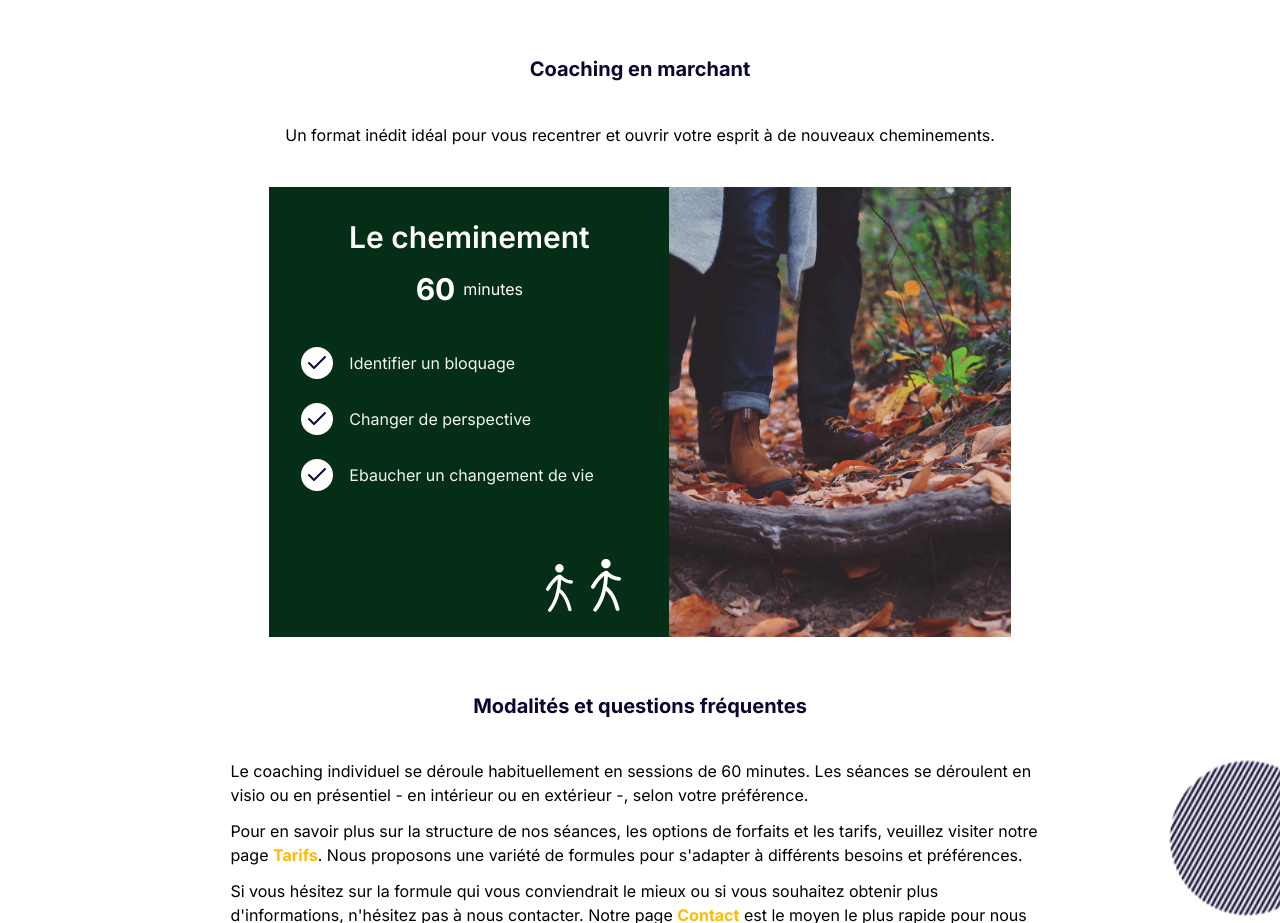
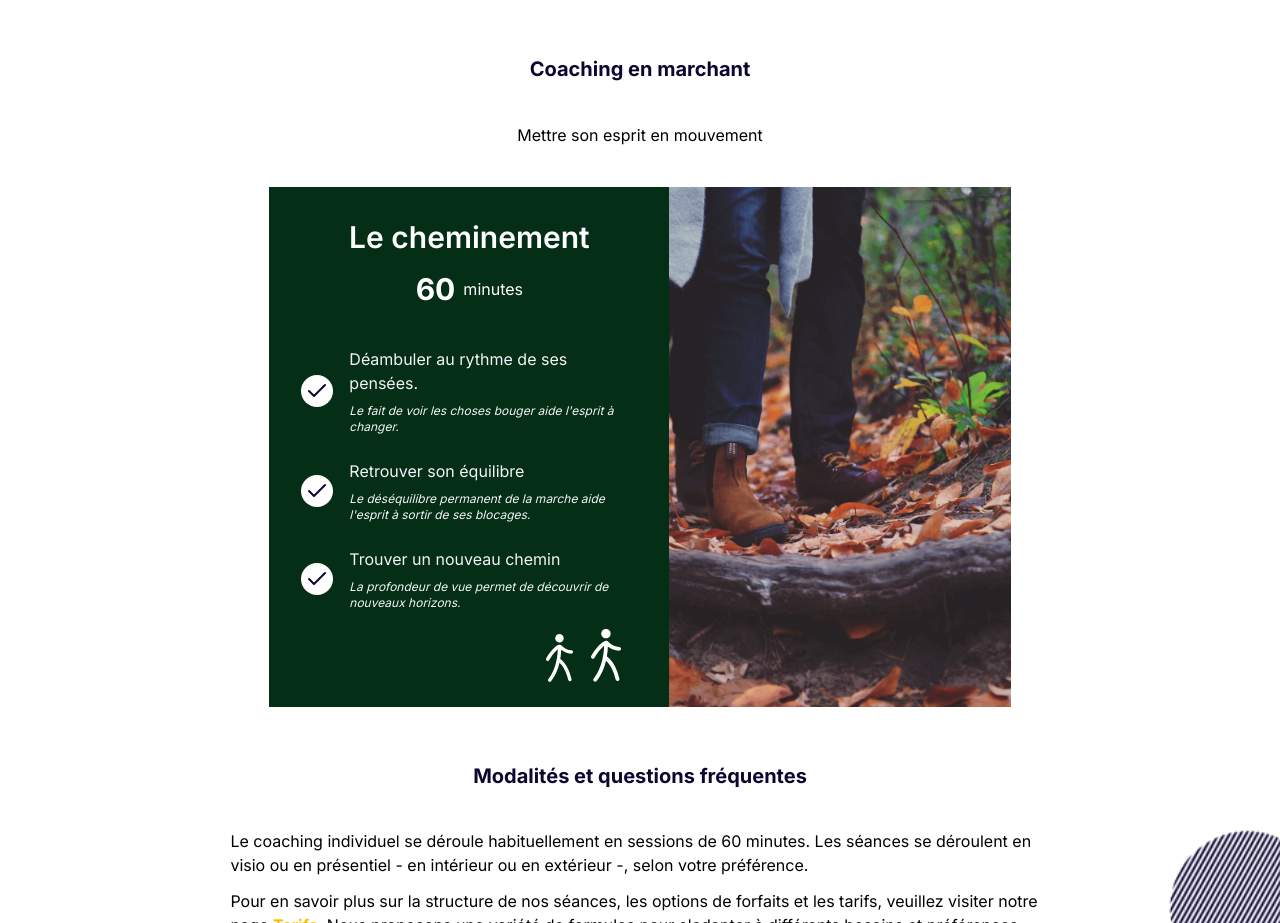
Before and after one commit to monkeycs60/metaphores, a Next.js app: page /coaching/individuel in a window 1280 px wide. Shown: the part 1836-2759 px from the top of the page. Built offline with nearby package versions, Linux system fonts and the light colour scheme.

Commit message:
feat: add span and change txt

```diff
--- a/src/app/coaching/individuel/page.tsx
+++ b/src/app/coaching/individuel/page.tsx
@@ -283,12 +283,9 @@ const page = () => {
 							<h2 className='text-xl font-bold text-blackOne'>
 								Coaching en marchant
 							</h2>
-							<p className=''>
-								Un format inédit idéal pour vous recentrer et ouvrir
-								votre esprit à de nouveaux cheminements.
-							</p>
+							<p className=''>Mettre son esprit en mouvement</p>
 							<div className='flex flex-col-reverse justify-center lg:flex-row'>
-								<div className='relative h-[450px] w-[400px] bg-green-950 p-8 text-white '>
+								<div className='relative h-[520px] w-[400px] bg-green-950 p-8 text-white '>
 									<div className='space-y-4'>
 										<h2 className='text-center text-3xl font-semibold text-white'>
 											Le cheminement
@@ -307,19 +304,37 @@ const page = () => {
 											<div className='rounded-full bg-white p-1'>
 												<Check className='text-blackOne' />
 											</div>
-											<p>Identifier un bloquage</p>
+											<p>
+												Déambuler au rythme de ses pensées.{' '}
+												<span className='mt-2 block text-xs italic'>
+													Le fait de voir les choses bouger aide
+													l'esprit à changer.
+												</span>
+											</p>
 										</div>
 										<div className='flex items-center gap-4'>
 											<div className='rounded-full bg-white p-1'>
 												<Check className='text-blackOne' />
 											</div>
-											<p>Changer de perspective</p>
+											<p>
+												Retrouver son équilibre
+												<span className='mt-2 block text-xs italic'>
+													Le déséquilibre permanent de la marche
+													aide l'esprit à sortir de ses blocages.
+												</span>
+											</p>
 										</div>
 										<div className='flex items-center gap-4'>
 											<div className='rounded-full bg-white p-1'>
 												<Check className='text-blackOne' />
 											</div>
-											<p>Ebaucher un changement de vie</p>
+											<p>
+												Trouver un nouveau chemin
+												<span className='mt-2 block text-xs italic'>
+													La profondeur de vue permet de découvrir
+													de nouveaux horizons.
+												</span>
+											</p>
 										</div>
 									</div>
 									<Image
```
